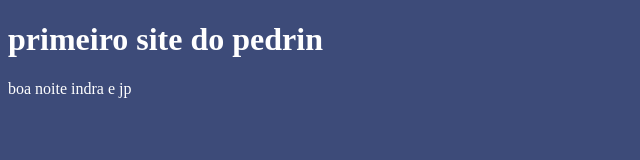
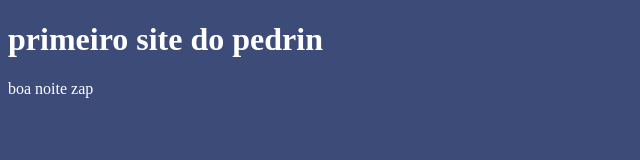
Before and after one commit to pedrin98/151-pedro, a plain HTML site: page ex001/index.html in a window 1280 px wide. Shown: the full height of the page, 0-640 px from the left. Drawn offline with Linux system fonts and the light colour scheme.

Commit message:
Update index.html

```diff
--- a/ex001/index.html
+++ b/ex001/index.html
@@ -16,7 +16,7 @@
 </head>
 <body>
     <h1>primeiro site do pedrin</h1>
-    <p>boa noite indra e jp
+    <p>boa noite zap
 
 
     </p>
```
